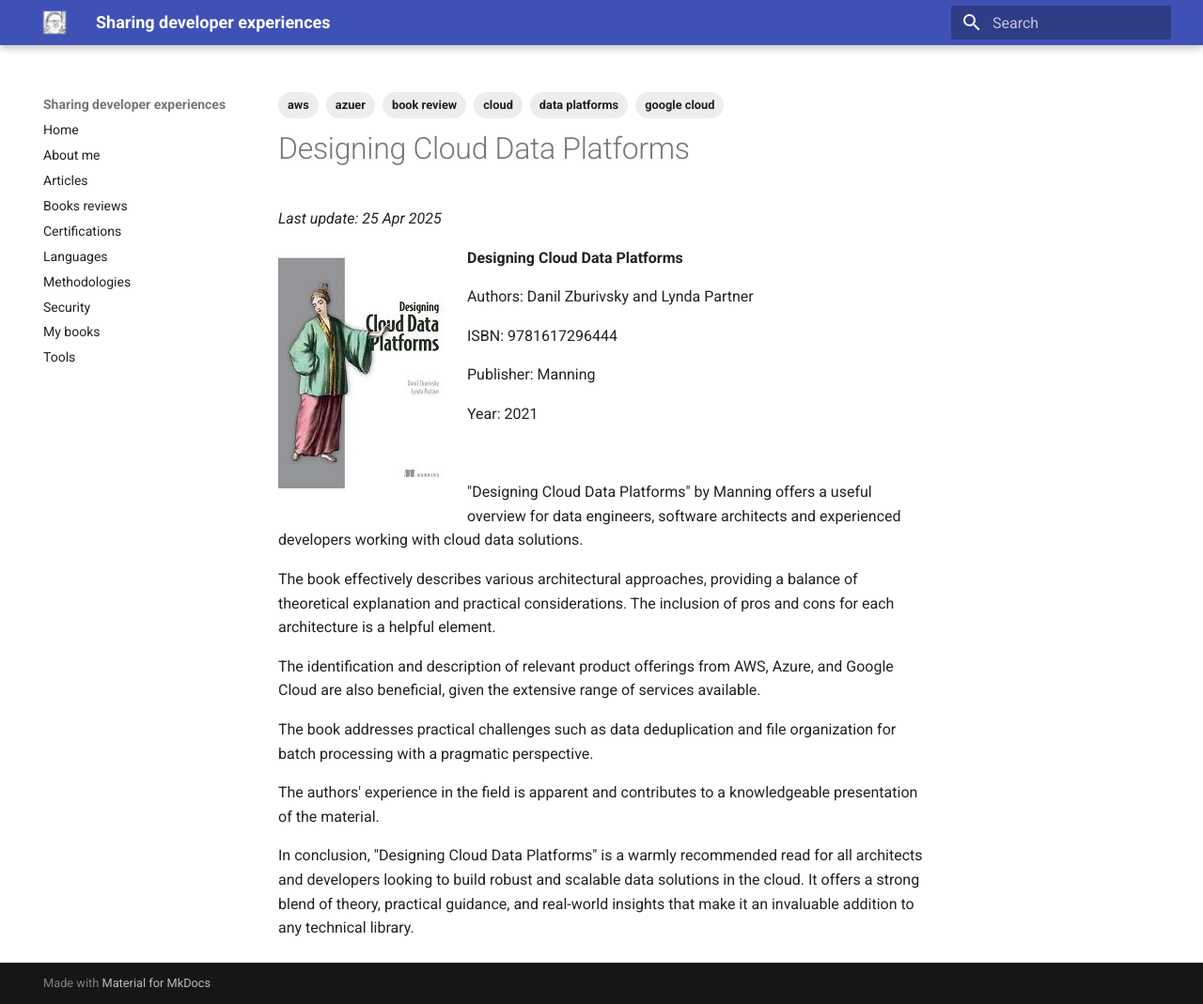
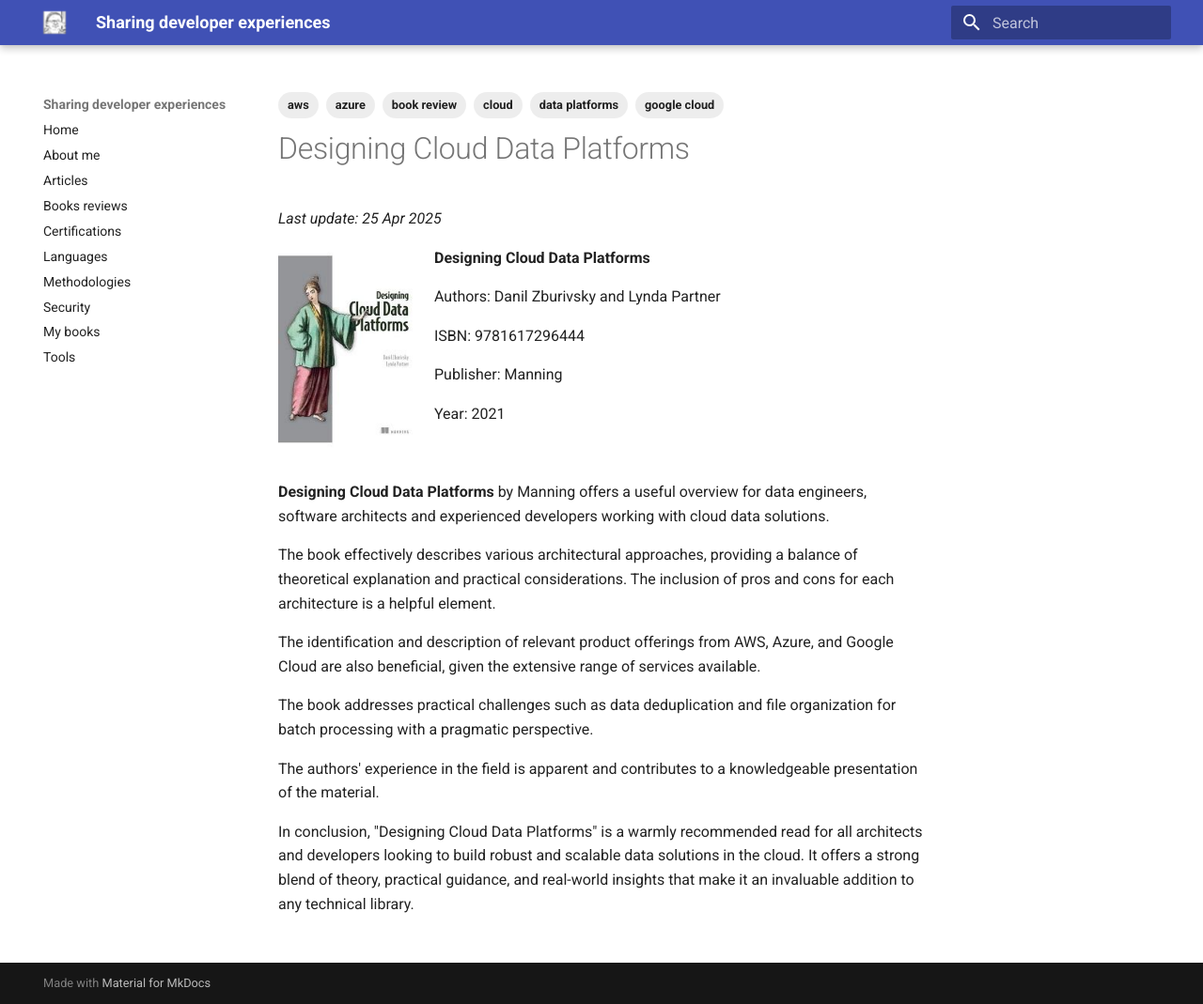
Before and after one commit to gualtierotesta/blog, an MkDocs documentation site: the page built from docs/books/designing-cloud-data-platform.md, in a window 1280 px wide and 1069 px high. Shown: the whole window at 94% size. Built offline with MkDocs 1.6.1 and Material for MkDocs 9.7.7, drawn with Linux system fonts in a browser that asks for light colours.

Commit message:
Minor fixes

```diff
--- a/docs/books/designing-cloud-data-platform.md
+++ b/docs/books/designing-cloud-data-platform.md
@@ -1,12 +1,12 @@
 ---
-tags: [book review, cloud, data platforms, aws, azuer, google cloud]
+tags: [book review, cloud, data platforms, aws, azure, google cloud]
 ---
 
 # Designing Cloud Data Platforms
 
 *Last update: 25 Apr 2025*
 
-<img align="left" src="../covers/designing-cloud-data-platform.jpeg" alt="cover" height="200" />
+<img align="left" src="../covers/designing-cloud-data-platform.jpeg" alt="cover" height="200" width="150" />
 
 **Designing Cloud Data Platforms**
 
@@ -20,7 +20,7 @@
 
 <br/>
 
-"Designing Cloud Data Platforms" by Manning offers a useful overview for data engineers, software architects and experienced developers working with cloud data solutions.
+**Designing Cloud Data Platforms** by Manning offers a useful overview for data engineers, software architects and experienced developers working with cloud data solutions.
 
 The book effectively describes various architectural approaches, providing a balance of theoretical explanation and practical considerations. The inclusion of pros and cons for each architecture is a helpful element.
 
```
